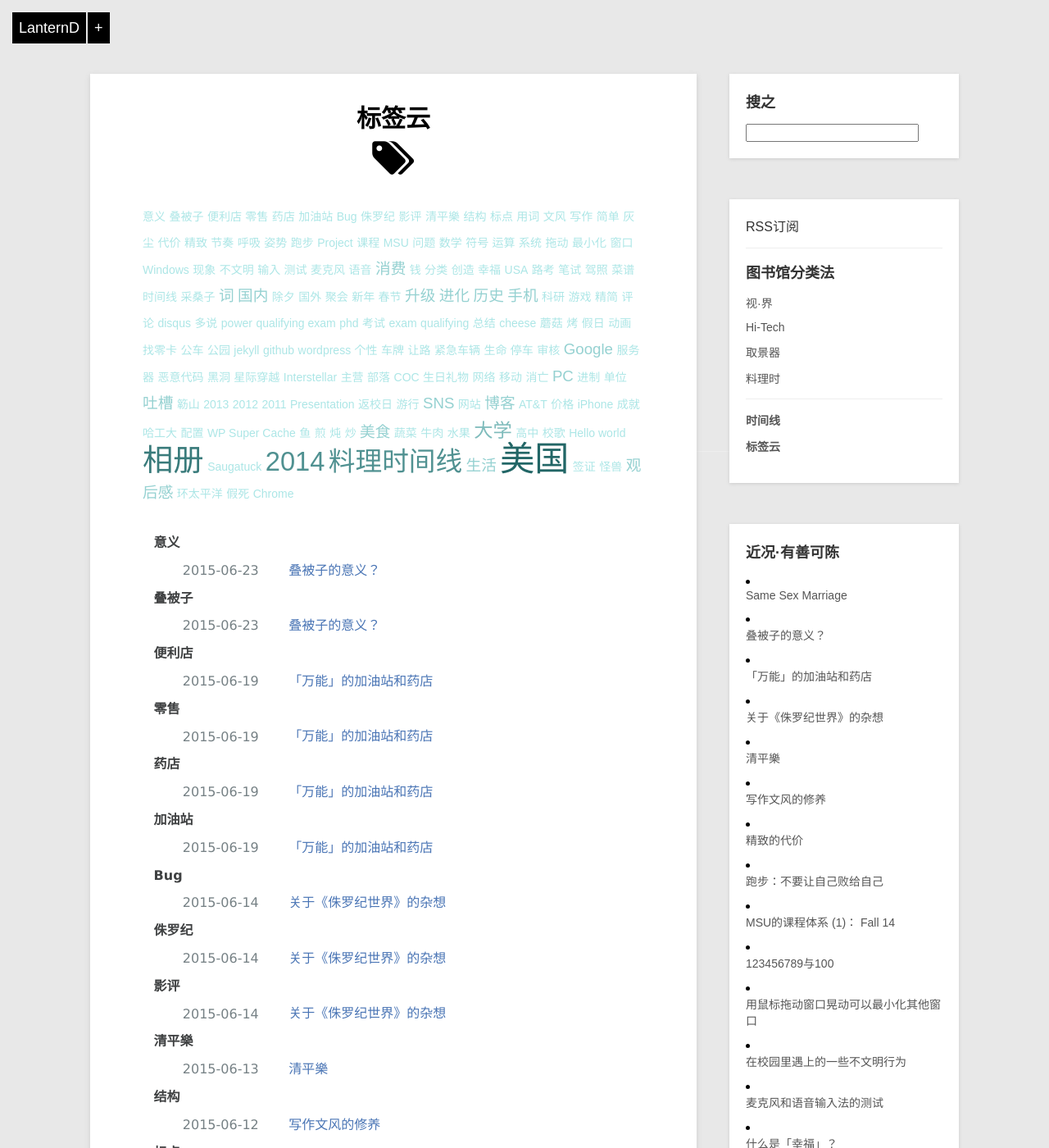
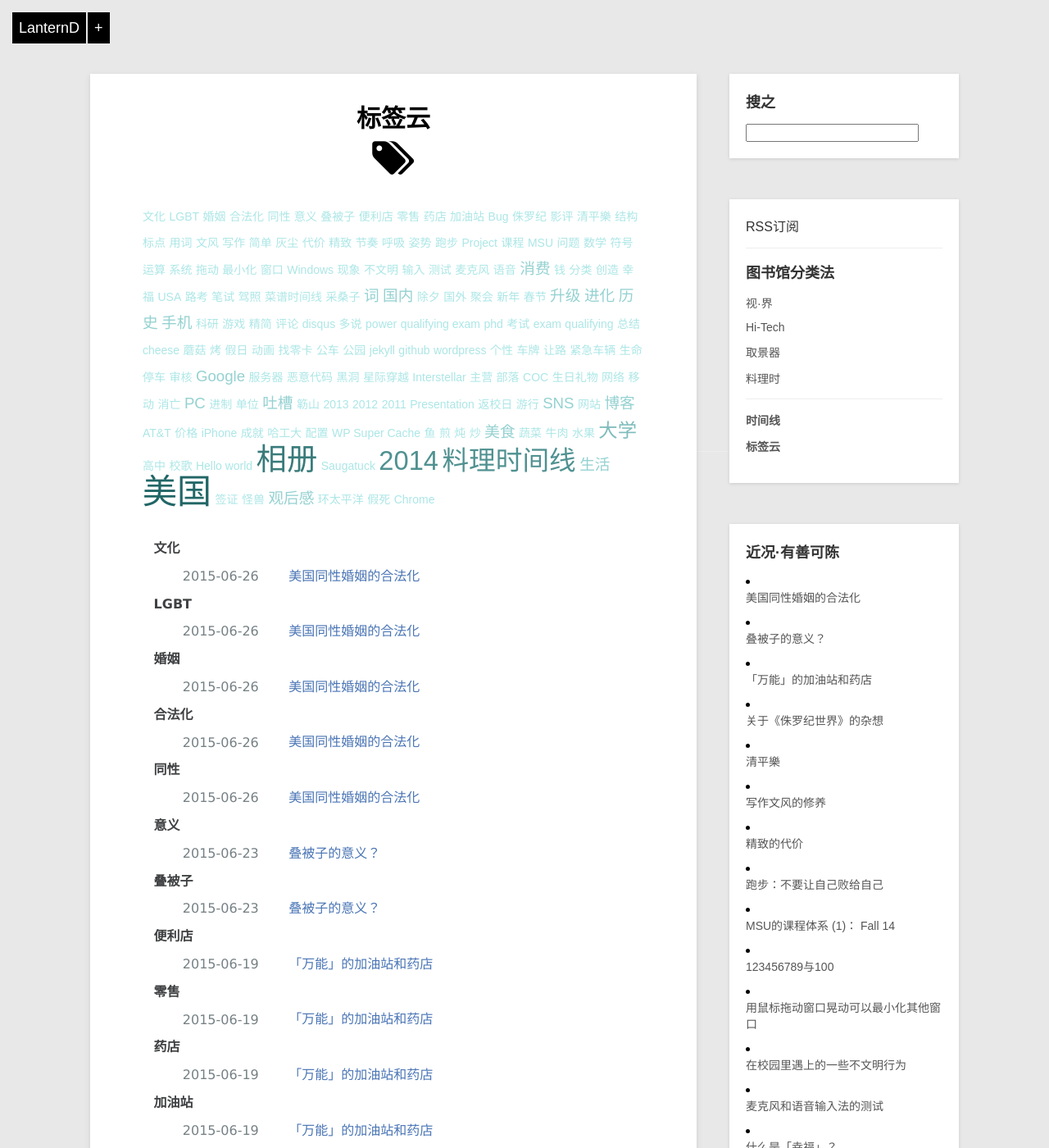
Before and after one commit to LanternD/lanternd.github.io, a Jekyll site: the page built from tags/index.md, in a window 1280 px wide and 1400 px high. Shown: the whole window at 82% size. Built offline with Jekyll 4.4.1, drawn with Linux system fonts in a browser that asks for light colours; comment, search, counter and statistics services are not loaded; part of the change alters nothing that is shown.

Commit message:
Update 2015-06-26-same-sex-marriage.md

```diff
--- a/_posts/2015-06-26-same-sex-marriage.md
+++ b/_posts/2015-06-26-same-sex-marriage.md
@@ -1 +1,50 @@
-Hold on .
+---
+title: 美国同性婚姻的合法化
+description: 2015年6月26日美国最高法院通过决议，同性婚姻在美国50个州合法化。
+permalink: /same-sex-marriage/
+date: 2015-06-26 21:43
+catagories: [blog, 视·界]
+tags: [同性, 合法化, 婚姻, LGBT, 文化]
+---
+
+## 峰回路转
+
+这对我来说是平常的一天。9点多起来，查查邮件，看看论文，吃了午饭去学校写代码。
+
+但对于另一群人来说却是意义非凡的一天。今天美国最高法院以5-4的票数通过了决议，全美50个州不能禁止同性恋婚姻，也就是同性恋婚姻合法化了。
+
+这其实也是一项看起来很简单的人权最终得到法律的保障：人们有权选择和自己喜欢的人在一起，组成家庭，一起相伴到老，不论年龄，不论种族，不论肤色，不论信仰，不论性别。
+
+人类社会发展了数千年，无数人的奋斗，只为在上面那句话中加上一句「不论……」。事实上，美国的跨种族婚姻合法化也是上世纪的事情。人类在解决了温饱问题以后，终有机会去追求更高层次的自我实现，繁衍不再是作为一个人类个体的终极目标。人们可以选择丁克，可以选择独身主义，可以选择同性恋，但仍有足够的勇气和社会、法律保障而不必在意旁人的目光。Love is love. Proud to love.
+
+美国不是第一个将同性婚姻合法化的国家，但作为一个三亿多人的合众国，这天的同性婚姻合法化无疑是LGBT具有非凡「战略意义」的一步。同性婚姻合法化的呼声也会在世界其他的地方更加强烈。而我相信这事足够让美国成为世界上文化最多样，最包容的国家。
+
+如很多人所知，「Don't judge」是美国人普遍遵循的原则之一。是文化多样性导致了这个原则的产生和普及，还是这个原则让文化更多样，我并没有研究。但我由衷地相信，这是好的。曾经有一个吐槽回答一类问题：「如何看待有的人……（某种奇怪的事情或现象）？」——「世界上的90%的烦恼可以用『关你屁事』和『关我屁事』解决。」话糙理不糙，事实上就是这样。为什么有些人喜欢非得把一些不违法也不违反道德的事情拿出来上纲上线地批判？为何有些人总喜欢把自己的价值观念强加到别人身上？所以我觉得不恣意评价、评判他人，社会生活会更加和谐，浮躁之气也会少一分。
+
+## 路漫修远
+
+回到话题，LGBT群体再声势浩大，人数依然是比例极低的一群。 他们还有很长的路要走。法律层面上的决策和社会层面上的普遍接受还有很大的差距，就像种族歧视到现在也无法完全消除一样。
+
+人们会有一天在表面上认同同性恋婚姻，然而有的人在心底仍然会排斥或讨厌。但我相信事情总会在变好的过程中。
+
+另外一个是同性婚姻是对传统伦理的一大挑战。同性婚姻的「夫夫」、「妇妇」可能生有孩子，没生有孩子，领养有孩子等等许多复杂的情况，同时也包括共同财产的分配等等问题。事实上有很多州的法律在这一片仍然是空白，实际立法时各个州或许还会有很大的区别。这也是一个问题。
+
+还有一些社会层面上的问题，听收音的时候提到一个是好多教堂并没有做好接待同性恋情侣的准备，因为誓言可能会不一样，也可能存在两位新郎，或两位新娘甚至其他更复杂的情况。
+
+不过我想这些问题都会得到解决。
+
+## 于己
+
+作为直男，我无法体会爱上一个同性别的人的体会。但也可能就和喜欢上一个女生一样的简单吧。
+
+我对LGBT们的奋斗、争取权益的历史也不甚了解，我能做的也仅是祝福他们，然后向以前一样继续生活。
+
+生于90年代的我们这代人对待同性恋已经宽容了很多，我还听不少人表示如果有一天自己的子女出柜的话也不会惊讶和反对。然而出柜这种事目前在中国仍然是需要巨大的勇气和决心的。
+
+相比欧洲等地，中国古代对同性恋是比较宽容的，甚至如许多人所知，许多皇帝还有这样的「爱好」。目前这样严苛的价值观可能是近几代或十几代人形成的，与此对应的是，人们依然需要几代人的时间去将其缓和。
+
+中国传统价值观中「不孝有三，无后为大」的思想也让中国的LGBT陷入了一些困境，比如Gay骗婚，结婚后生完小孩，完成「任务」以后开始同志的生活。或者形婚的Gay和Lesbian互相帮助生子…总之这些在我看来是一种畸形的状况。
+
+中国的同性婚姻立法我个人认为是寥寥无期。中国还有大量其他优先级更高的问题需要解决，我想立法程序并不会优先照顾这个群体，甚至官方意识形态是不允许的。但如果有一天真的实现了，那就是世界上1/5（官方上）的人口允许同性恋婚姻了。那时候我还是会感到高兴的。
+
+我支持的原因也很简单，希望每个人都能以恰当合理的方式追求属于自己的幸福。爱就是爱。我知道这种说法可能会存在漏洞和缺陷，但是也就暂且感性一下吧。
```
